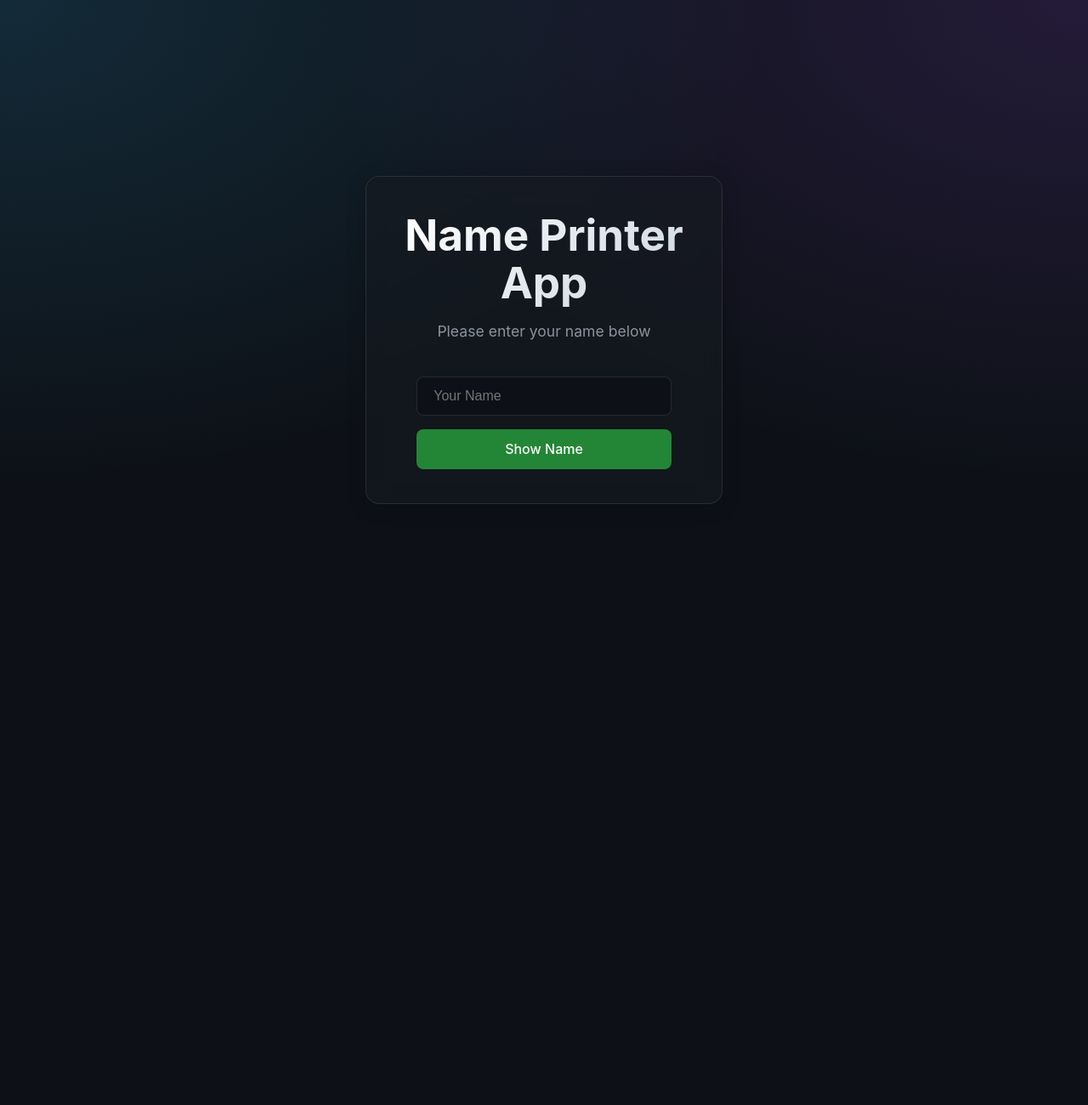
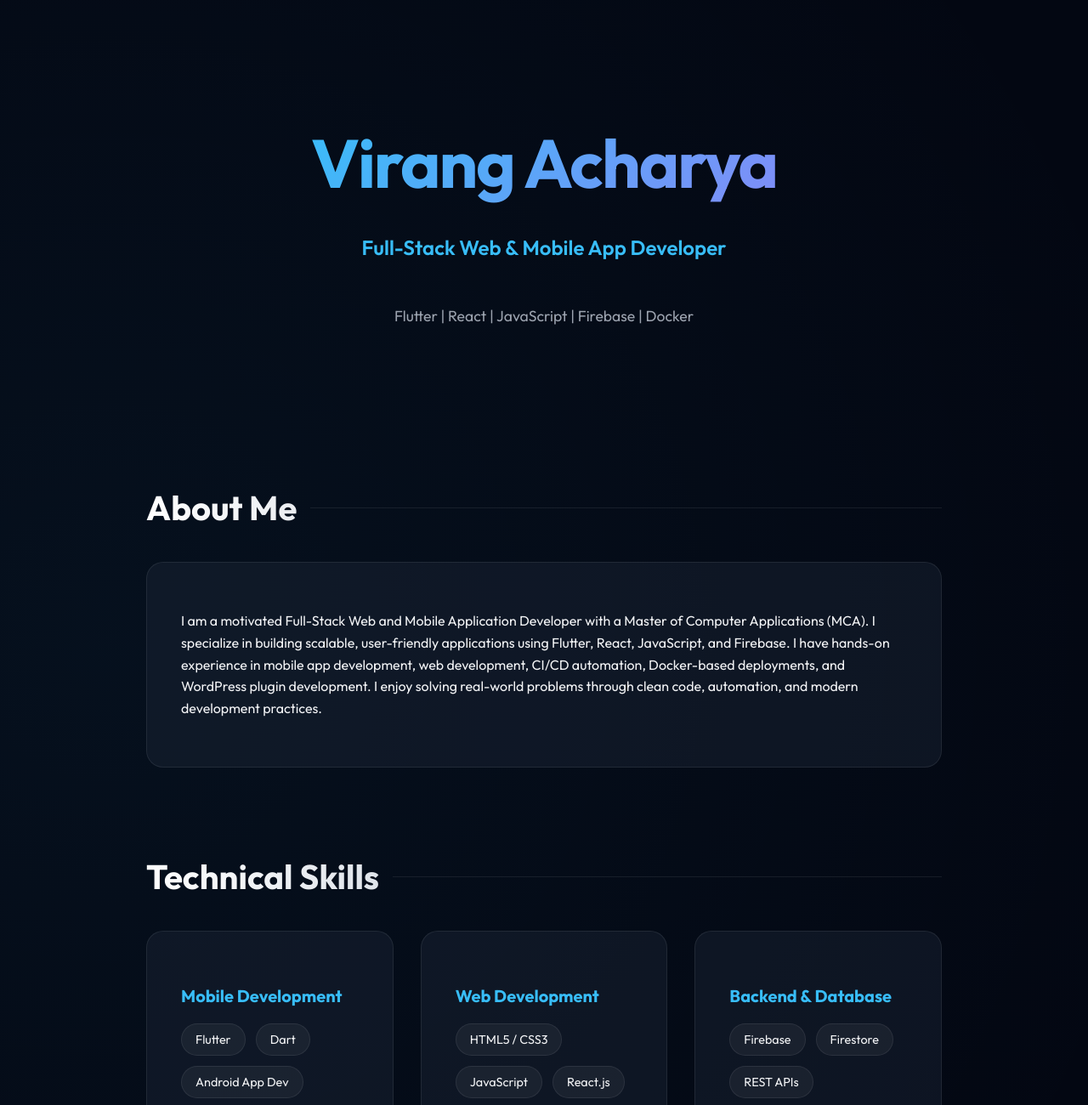
Before and after one commit to Virang007/fontaction, a React (Vite) app: page / in a window 1280 px wide. Shown: the top 1300 px of the page at 85% size. Before the commit the page ends 800 px from the top, so only its background shows below. Built offline with nearby package versions, Linux system fonts and the light colour scheme.

Commit message:
github secrets protfilos

```diff
--- a/src/App.jsx
+++ b/src/App.jsx
@@ -1,41 +1,155 @@
-import { useState } from 'react'
+import React from 'react'
 import './index.css'
 
 function App() {
-  const [name, setName] = useState('')
-  const [submittedName, setSubmittedName] = useState('')
+  return (
+    <div className="portfolio-container">
+      {/* Hero Section */}
+      <header className="hero animate-in">
+        <h1>Virang Acharya</h1>
+        <p className="role">Full-Stack Web & Mobile App Developer</p>
+        <p className="tech-stack">Flutter | React | JavaScript | Firebase | Docker</p>
+      </header>
 
-  const handleSubmit = (e) => {
-    e.preventDefault()
-    setSubmittedName(name)
-  }
+      {/* About Me */}
+      <section className="about animate-in" style={{ animationDelay: '0.1s' }}>
+        <h2>About Me</h2>
+        <div className="glass-card">
+          <p>
+            I am a motivated Full-Stack Web and Mobile Application Developer with a Master of Computer Applications (MCA).
+            I specialize in building scalable, user-friendly applications using Flutter, React, JavaScript, and Firebase.
+            I have hands-on experience in mobile app development, web development, CI/CD automation, Docker-based deployments,
+            and WordPress plugin development. I enjoy solving real-world problems through clean code, automation, and
+            modern development practices.
+          </p>
+        </div>
+      </section>
 
-  return (
-    <div className="app-container">
-      <div className="card">
-        <h1>{import.meta.env.VITE_APP_TITLE || 'virang im ec2'}</h1>
-        <p className="subtitle">Please enter your name below</p>
+      {/* Skills */}
+      <section className="skills animate-in" style={{ animationDelay: '0.2s' }}>
+        <h2>Technical Skills</h2>
+        <div className="skills-grid">
+          <div className="skill-category glass-card">
+            <h3>Mobile Development</h3>
+            <div className="skill-tags">
+              <span className="tag">Flutter</span>
+              <span className="tag">Dart</span>
+              <span className="tag">Android App Dev</span>
+            </div>
+          </div>
+          <div className="skill-category glass-card">
+            <h3>Web Development</h3>
+            <div className="skill-tags">
+              <span className="tag">HTML5 / CSS3</span>
+              <span className="tag">JavaScript</span>
+              <span className="tag">React.js</span>
+              <span className="tag">PHP</span>
+              <span className="tag">Laravel</span>
+              <span className="tag">FastAPI</span>
+              <span className="tag">Flask</span>
+            </div>
+          </div>
+          <div className="skill-category glass-card">
+            <h3>Backend & Database</h3>
+            <div className="skill-tags">
+              <span className="tag">Firebase</span>
+              <span className="tag">Firestore</span>
+              <span className="tag">REST APIs</span>
+            </div>
+          </div>
+          <div className="skill-category glass-card">
+            <h3>DevOps & Tools</h3>
+            <div className="skill-tags">
+              <span className="tag">Docker</span>
+              <span className="tag">Docker Hub</span>
+              <span className="tag">Git</span>
+              <span className="tag">GitHub Actions</span>
+              <span className="tag">Linux</span>
+              <span className="tag">Nginx</span>
+              <span className="tag">EC2 Deployment</span>
+            </div>
+          </div>
+          <div className="skill-category glass-card">
+            <h3>Other Skills</h3>
+            <div className="skill-tags">
+              <span className="tag">WordPress Plugin Dev</span>
+              <span className="tag">OCR Applications</span>
+              <span className="tag">Python Animations</span>
+              <span className="tag">Problem Solving</span>
+              <span className="tag">Debugging</span>
+            </div>
+          </div>
+        </div>
+      </section>
 
-        <form onSubmit={handleSubmit} className="input-group">
-          <input
-            type="text"
-            placeholder="Your Name"
-            value={name}
-            onChange={(e) => setName(e.target.value)}
-          />
-          <button type="submit">
-            Show Name
-          </button>
-        </form>
+      {/* Projects */}
+      <section className="projects animate-in" style={{ animationDelay: '0.3s' }}>
+        <h2>Featured Projects</h2>
+        <div className="projects-grid">
+          <div className="project-card glass-card">
+            <h3>NutrilyfPlus</h3>
+            <p>Personal Diet Assistant for Athletes</p>
+            <ul className="project-features">
+              <li>Built with Flutter & Firebase</li>
+              <li>Personalized diet plans</li>
+              <li>Real-time nutrition tracking</li>
+            </ul>
+          </div>
+          <div className="project-card glass-card">
+            <h3>React App Runner</h3>
+            <p>WordPress Plugin for React Apps</p>
+            <ul className="project-features">
+              <li>ZIP & Single JS support</li>
+              <li>Auto-generated shortcodes</li>
+              <li>Intelligent script loading</li>
+            </ul>
+          </div>
+          <div className="project-card glass-card">
+            <h3>YT Clip Splitter</h3>
+            <p>Python-based GUI Application</p>
+            <ul className="project-features">
+              <li>yt-dlp integration</li>
+              <li>Precise clip downloading</li>
+              <li>Preview thumbnails</li>
+            </ul>
+          </div>
+        </div>
+      </section>
 
-        {submittedName && (
-          <div className="greeting fade-in">
-            <h2>Hello, <span className="highlight">{submittedName}</span>!</h2>
-            <p>Great to have you here.</p>
+      {/* Education & Objective */}
+      <div style={{ display: 'grid', gridTemplateColumns: 'repeat(auto-fit, minmax(300px, 1fr))', gap: '2rem' }} className="animate-in">
+        <section>
+          <h2>Education</h2>
+          <div className="glass-card">
+            <h3>Master of Computer Applications</h3>
+            <p style={{ color: 'var(--accent-primary)' }}>Completed</p>
           </div>
-        )}
+        </section>
+        <section>
+          <h2>Career Objective</h2>
+          <div className="glass-card">
+            <p style={{ fontSize: '0.95rem' }}>
+              To secure a challenging role as a Software Developer where I can apply my full-stack and mobile development skills,
+              contribute to impactful projects, and grow in modern software engineering and DevOps practices.
+            </p>
+          </div>
+        </section>
       </div>
-    </div>
+
+      <section className="animate-in" style={{ animationDelay: '0.4s' }}>
+        <h2>Learning & Certifications</h2>
+        <div className="glass-card">
+          <ul className="project-features">
+            <li>Currently learning DevOps practices</li>
+            <li>Actively preparing for competitive IT exams and interviews</li>
+          </ul>
+        </div>
+      </section>
+
+      <footer style={{ textAlign: 'center', marginTop: '4rem', color: 'var(--text-dim)', fontSize: '0.9rem' }}>
+        <p>© {new Date().getFullYear()} Virang Acharya. Built with React.</p>
+      </footer>
+    </div >
   )
 }
 
--- a/src/index.css
+++ b/src/index.css
@@ -1,11 +1,21 @@
+@import url('https://fonts.googleapis.com/css2?family=Outfit:wght@300;400;600;700&display=swap');
+
 :root {
-  font-family: 'Inter', system-ui, Avenir, Helvetica, Arial, sans-serif;
-  line-height: 1.5;
+  font-family: 'Outfit', system-ui, sans-serif;
+  line-height: 1.6;
   font-weight: 400;
 
   color-scheme: dark;
-  color: rgba(255, 255, 255, 0.87);
-  background-color: #0d1117;
+  --bg-color: #030712;
+  --card-bg: rgba(30, 41, 59, 0.4);
+  --accent-primary: #38bdf8;
+  --accent-secondary: #818cf8;
+  --text-main: #f3f4f6;
+  --text-dim: #9ca3af;
+  --border-color: rgba(255, 255, 255, 0.08);
+
+  background-color: var(--bg-color);
+  color: var(--text-main);
 
   font-synthesis: none;
   text-rendering: optimizeLegibility;
@@ -13,160 +23,29 @@
   -moz-osx-font-smoothing: grayscale;
 }
 
+* {
+  box-sizing: border-box;
+}
+
 body {
   margin: 0;
-  display: flex;
-  align-items: center;
-  /* Robust vertical centering */
-  justify-content: center;
-  /* Robust horizontal centering */
-  min-height: 100vh;
-  min-width: 100%;
-  /* Ensure body takes full width */
+  overflow-x: hidden;
   background-image:
-    radial-gradient(at 0% 0%, rgba(56, 189, 248, 0.15) 0px, transparent 50%),
-    radial-gradient(at 100% 0%, rgba(168, 85, 247, 0.15) 0px, transparent 50%);
+    radial-gradient(circle at 10% 20%, rgba(56, 189, 248, 0.05) 0%, transparent 40%),
+    radial-gradient(circle at 90% 80%, rgba(129, 140, 248, 0.05) 0%, transparent 40%);
 }
 
-.app-container {
-  width: 100%;
-  max-width: 100%;
-  padding: 1rem;
-  box-sizing: border-box;
-  /* Prevent scrolling due to padding */
-  display: flex;
-  justify-content: center;
+.portfolio-container {
+  max-width: 1000px;
+  margin: 0 auto;
+  padding: 4rem 2rem;
 }
 
-.card {
-  width: 100%;
-  max-width: 420px;
-  /* Optimized for readable content width */
-  padding: 2.5rem 2rem;
-  background: rgba(22, 27, 34, 0.6);
-  backdrop-filter: blur(12px);
-  -webkit-backdrop-filter: blur(12px);
-  border: 1px solid rgba(240, 246, 252, 0.1);
-  border-radius: 16px;
-  box-shadow: 0 4px 24px -1px rgba(0, 0, 0, 0.2);
-  display: flex;
-  flex-direction: column;
-  gap: 1.5rem;
-  align-items: center;
-  transition: transform 0.3s ease;
-  box-sizing: border-box;
-  /* Ensure padding doesn't affect total width */
-}
-
-/* Ensure responsiveness on very small devices */
-@media (max-width: 480px) {
-  .card {
-    padding: 2rem 1.5rem;
-    border-radius: 12px;
-  }
-
-  h1 {
-    font-size: 2.5em;
-  }
-}
-
-.card:hover {
-  transform: translateY(-2px);
-  box-shadow: 0 8px 32px -1px rgba(0, 0, 0, 0.3);
-}
-
-h1 {
-  font-size: 3.2em;
-  line-height: 1.1;
-  margin: 0;
-  background: linear-gradient(135deg, #fff 0%, #cbd5e1 100%);
-  -webkit-background-clip: text;
-  -webkit-text-fill-color: transparent;
-  text-align: center;
-}
-
-.subtitle {
-  color: #8b949e;
-  font-size: 1.1rem;
-  margin-top: -0.5rem;
-  margin-bottom: 1rem;
-}
-
-.input-group {
-  display: flex;
-  flex-direction: column;
-  gap: 1rem;
-  width: 100%;
-  max-width: 300px;
-}
-
-input {
-  padding: 0.8em 1.2em;
-  border-radius: 8px;
-  border: 1px solid rgba(240, 246, 252, 0.1);
-  background: rgba(13, 17, 23, 0.8);
-  color: white;
-  font-size: 1rem;
-  transition: border-color 0.25s, box-shadow 0.25s;
-  outline: none;
-}
-
-input:focus {
-  border-color: #58a6ff;
-  box-shadow: 0 0 0 3px rgba(88, 166, 255, 0.2);
-}
-
-button {
-  border-radius: 8px;
-  border: 1px solid transparent;
-  padding: 0.8em 1.2em;
-  font-size: 1em;
-  font-weight: 500;
-  font-family: inherit;
-  background-color: #238636;
-  /* GitHub Green */
-  color: white;
-  cursor: pointer;
-  transition: all 0.25s;
-}
-
-button:hover {
-  background-color: #2ea043;
-  transform: translateY(-1px);
-}
-
-button:active {
-  transform: translateY(0);
-}
-
-.greeting {
-  margin-top: 1.5rem;
-  padding: 1.5rem;
-  background: rgba(56, 189, 248, 0.1);
-  border-radius: 12px;
-  border: 1px solid rgba(56, 189, 248, 0.2);
-  width: 100%;
-}
-
-.greeting h2 {
-  margin: 0;
-  font-weight: 600;
-  font-size: 1.5rem;
-}
-
-.greeting p {
-  margin: 0.5rem 0 0;
-  color: #8b949e;
-}
-
-.highlight {
-  color: #58a6ff;
-}
-
-@keyframes fadeIn {
+/* Animations */
+@keyframes fadeInUp {
   from {
     opacity: 0;
-    transform: translateY(10px);
+    transform: translateY(20px);
   }
 
   to {
@@ -175,6 +54,165 @@ button:active {
   }
 }
 
-.fade-in {
-  animation: fadeIn 0.5s ease-out forwards;
+.animate-in {
+  animation: fadeInUp 0.6s ease-out forwards;
 }
+
+/* Section Styling */
+section {
+  margin-bottom: 6rem;
+}
+
+h2 {
+  font-size: 2.5rem;
+  font-weight: 700;
+  margin-bottom: 2rem;
+  background: linear-gradient(to right, #fff, #94a3b8);
+  -webkit-background-clip: text;
+  background-clip: text;
+  -webkit-text-fill-color: transparent;
+  display: flex;
+  align-items: center;
+  gap: 1rem;
+}
+
+h2::after {
+  content: '';
+  flex: 1;
+  height: 1px;
+  background: var(--border-color);
+}
+
+/* Hero Section */
+.hero {
+  text-align: center;
+  padding: 4rem 0 8rem;
+  display: flex;
+  flex-direction: column;
+  align-items: center;
+}
+
+.hero h1 {
+  font-size: 5rem;
+  margin: 0;
+  letter-spacing: -2px;
+  background: linear-gradient(135deg, var(--accent-primary), var(--accent-secondary));
+  -webkit-background-clip: text;
+  background-clip: text;
+  -webkit-text-fill-color: transparent;
+}
+
+.hero .role {
+  font-size: 1.5rem;
+  color: var(--accent-primary);
+  font-weight: 600;
+  margin-top: 1rem;
+}
+
+.hero .tech-stack {
+  margin-top: 1.5rem;
+  color: var(--text-dim);
+  font-size: 1.1rem;
+}
+
+/* Cards */
+.glass-card {
+  background: var(--card-bg);
+  backdrop-filter: blur(12px);
+  border: 1px solid var(--border-color);
+  border-radius: 20px;
+  padding: 2.5rem;
+  transition: all 0.3s ease;
+}
+
+.glass-card:hover {
+  border-color: rgba(56, 189, 248, 0.3);
+  transform: translateY(-4px);
+  box-shadow: 0 20px 40px -20px rgba(0, 0, 0, 0.5);
+}
+
+/* Skills Grid */
+.skills-grid {
+  display: grid;
+  grid-template-columns: repeat(auto-fit, minmax(280px, 1fr));
+  gap: 2rem;
+}
+
+.skill-category h3 {
+  color: var(--accent-primary);
+  margin-bottom: 1rem;
+  font-size: 1.25rem;
+}
+
+.skill-tags {
+  display: flex;
+  flex-wrap: wrap;
+  gap: 0.75rem;
+}
+
+.tag {
+  background: rgba(255, 255, 255, 0.05);
+  padding: 0.4rem 1rem;
+  border-radius: 99px;
+  font-size: 0.9rem;
+  border: 1px solid var(--border-color);
+  transition: all 0.2s;
+}
+
+.tag:hover {
+  background: rgba(56, 189, 248, 0.1);
+  border-color: var(--accent-primary);
+  color: var(--accent-primary);
+}
+
+/* Projects */
+.projects-grid {
+  display: grid;
+  grid-template-columns: repeat(auto-fit, minmax(320px, 1fr));
+  gap: 2.5rem;
+}
+
+.project-card h3 {
+  margin-top: 0;
+  font-size: 1.5rem;
+}
+
+.project-card p {
+  color: var(--text-dim);
+  font-size: 1rem;
+}
+
+.project-features {
+  margin: 1.5rem 0;
+  padding: 0;
+  list-style: none;
+  font-size: 0.9rem;
+  color: #cbd5e1;
+}
+
+.project-features li {
+  margin-bottom: 0.5rem;
+  display: flex;
+  align-items: center;
+  gap: 0.5rem;
+}
+
+.project-features li::before {
+  content: '→';
+  color: var(--accent-primary);
+}
+
+/* Responsive */
+@media (max-width: 768px) {
+  .hero h1 {
+    font-size: 3.5rem;
+  }
+
+  .portfolio-container {
+    padding: 2rem 1.5rem;
+  }
+
+  h2 {
+    font-size: 2rem;
+  }
+}
```
